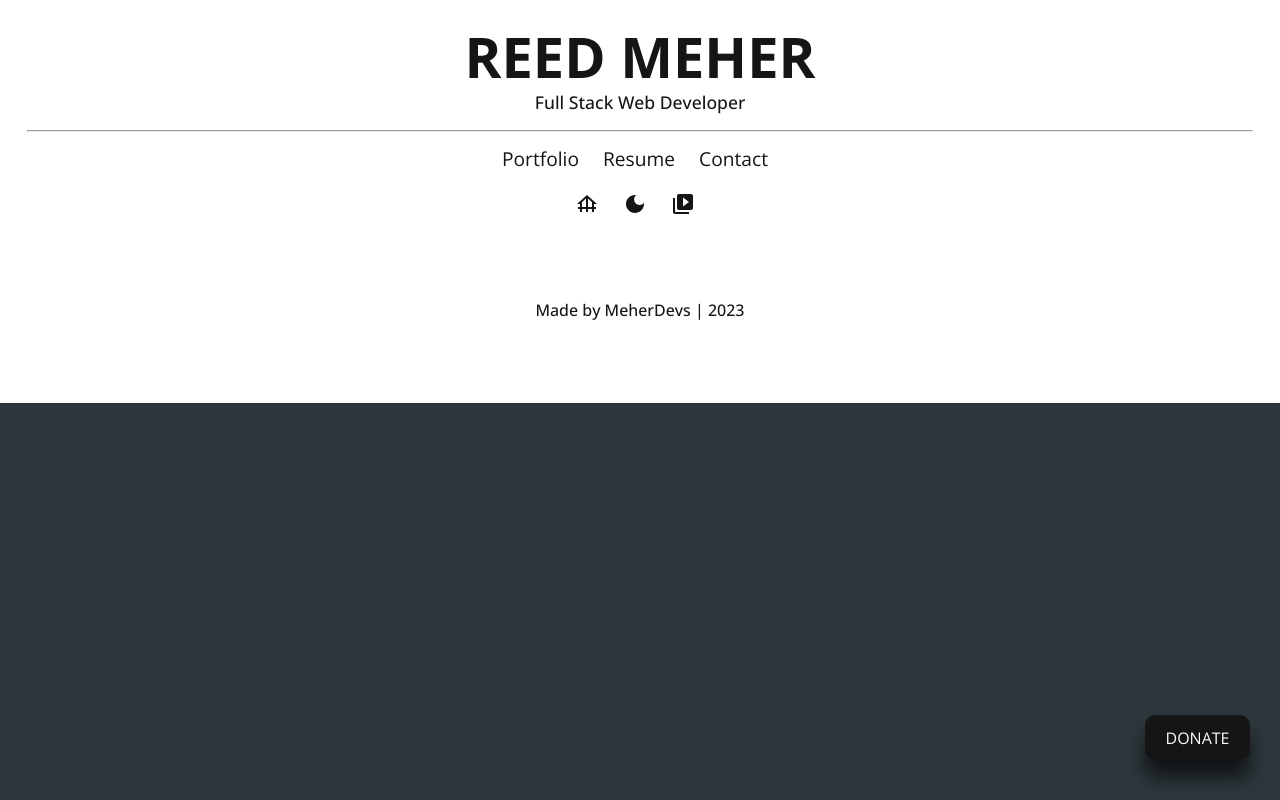
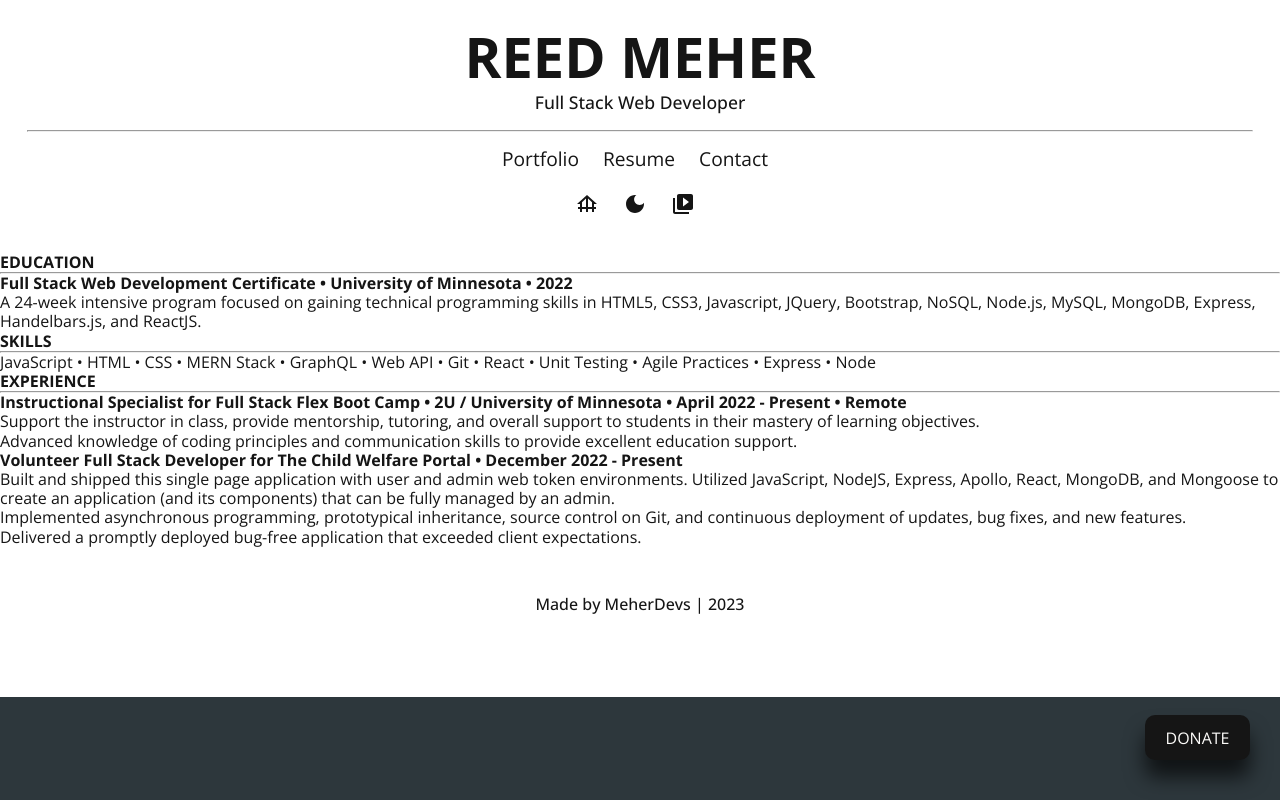
Before and after one commit to archonology/dev-portfolio, a React (Create React App) app: page /#/resume in a window 1280 px wide. Built offline with nearby package versions, Linux system fonts and the light colour scheme.

Commit message:
adding resume text and stripe donation link

```diff
--- a/src/App.js
+++ b/src/App.js
@@ -53,7 +53,7 @@ export default function App() {
           </header>
 
           <div className="donate">
-            <button className="donate-button">DONATE</button>
+            <a href='https://buy.stripe.com/28oaENdwM33Cgbm5kl' target='_blank' rel='nonreferrer'><button className="donate-button">DONATE</button></a>
           </div>
 
           <Routes>
--- a/src/pages/Resume.js
+++ b/src/pages/Resume.js
@@ -3,7 +3,26 @@ import React from "react";
 const Resume = () => {
     return (
         <>
-
+            <h2>EDUCATION</h2>
+            <hr />
+            <h3>Full Stack Web Development Certificate • University of Minnesota • 2022 </h3>
+            <p>A 24-week intensive program focused on gaining technical programming skills in HTML5, CSS3, Javascript, JQuery, Bootstrap, NoSQL, Node.js, MySQL, MongoDB, Express, Handelbars.js, and ReactJS. </p>
+            <h2>SKILLS</h2>
+            <hr />
+            <p>JavaScript • HTML • CSS • MERN Stack • GraphQL • Web API • Git • React • Unit Testing • Agile Practices • Express • Node </p>
+            <h2>EXPERIENCE</h2>
+            <hr />
+            <h3>Instructional Specialist for Full Stack Flex Boot Camp • 2U / University of Minnesota • April 2022 - Present • Remote</h3>
+            <ul>
+                <li>Support the instructor in class, provide mentorship, tutoring, and overall support to students in their mastery of learning objectives.</li>
+                <li>Advanced knowledge of coding principles and communication skills to provide excellent education support.</li>
+            </ul>
+            <h3>Volunteer Full Stack Developer for The Child Welfare Portal • December 2022 - Present</h3>
+            <ul>
+                <li>Built and shipped this single page application with user and admin web token environments. Utilized JavaScript, NodeJS, Express, Apollo, React, MongoDB, and Mongoose to create an application (and its components) that can be fully managed by an admin.</li>
+                <li>Implemented asynchronous programming,  prototypical inheritance, source control on Git, and continuous deployment of updates, bug fixes, and new features.</li>
+                <li>Delivered a promptly deployed bug-free application that exceeded client expectations.</li>
+            </ul>
         </>
     )
 }
```
